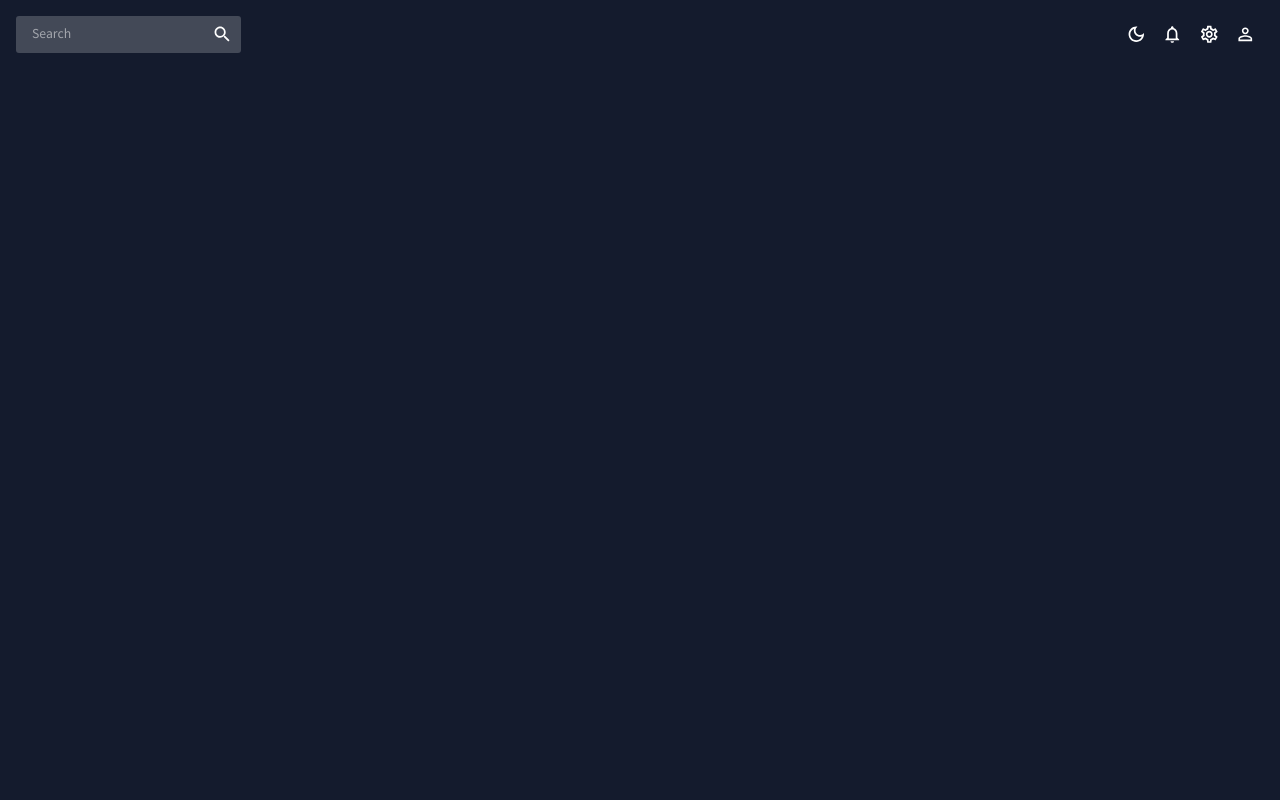
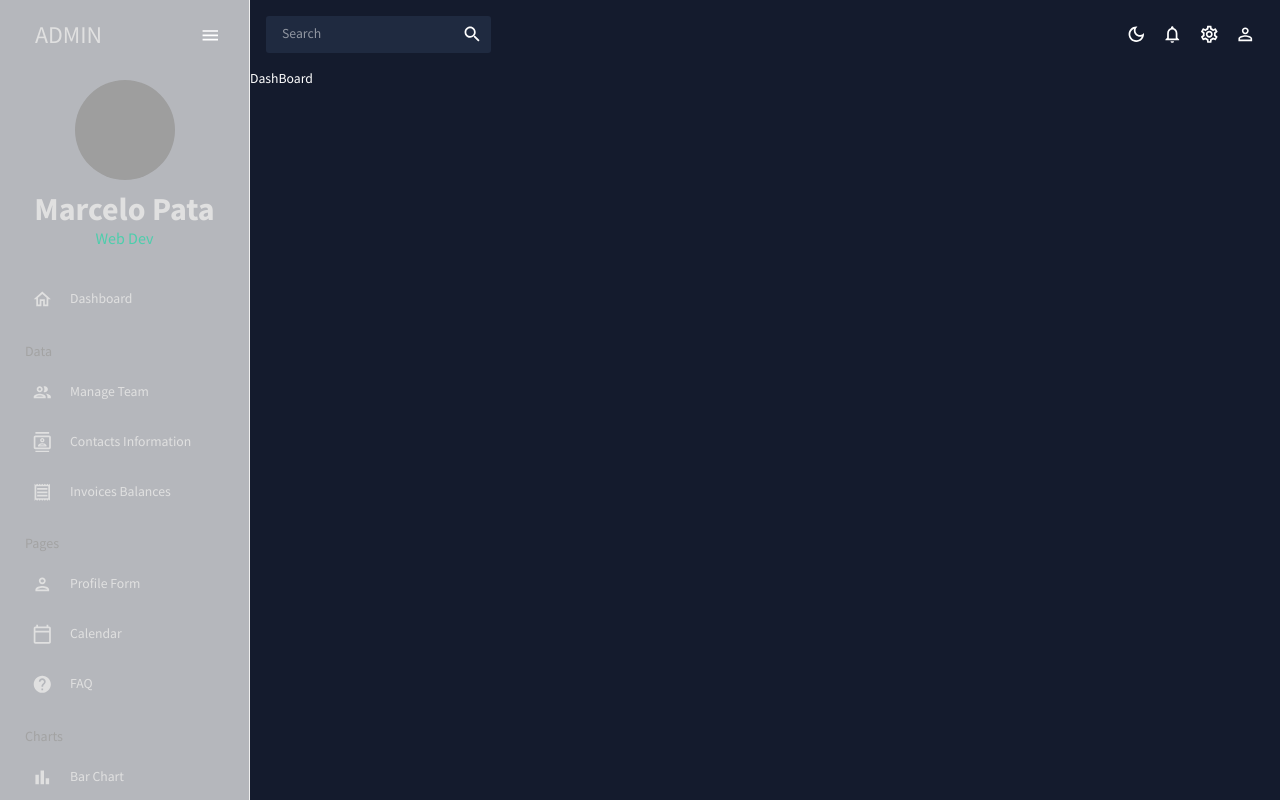
Before and after one commit to patamarcelo/dashboard-react, a React (Create React App) app: page / in a window 1280 px wide. Shown: the top 800 px of the page. Built offline with nearby package versions, Linux system fonts and the light colour scheme; grey boxes are pictures that could not be loaded.

Commit message:
starting header

```diff
--- a/src/App.js
+++ b/src/App.js
@@ -1,6 +1,19 @@
 import { ColorModeContext, useMode } from "./theme";
 import { CssBaseline, ThemeProvider } from "@mui/material";
-import TopBar from './scenes/global/TopBar'
+import { Routes, Route } from "react-router-dom";
+import TopBar from "./scenes/global/TopBar";
+import SideBarPage from "./scenes/global/SideBar";
+import Dashboard from "./scenes/dashboard";
+// import Team from './scenes/team'
+// import Invoices from './scenes/invoices'
+// import Contacts from './scenes/contacts'
+// import Bar from './scenes/bar'
+// import Form from './scenes/form'
+// import Line from './scenes/line'
+// import Pie from './scenes/pie'
+// import FAQ from './scenes/faq'
+// import Geography from './scenes/geography'
+// import Calendar from './scenes/calendar'
 
 function App() {
 	const [theme, colorMode] = useMode();
@@ -10,8 +23,23 @@
 			<ThemeProvider theme={theme}>
 				<CssBaseline />
 				<div className="app">
+					<SideBarPage />
 					<main className="content">
 						<TopBar />
+						<Routes>
+							<Route path="/" element={<Dashboard />} />
+							{/* <Route path="/team" element={<Team />}/> */}
+							{/* <Route path="/contacts" element={<Contacts />}/> */}
+							{/* <Route path="/invoices" element={<Invoices />}/> */}
+							{/* <Route path="/form" element={<Form />}/> */}
+							{/* <Route path="/bar" element={<Bar />}/> */}
+							{/* <Route path="/pie" element={<Pie />}/> */}
+							{/* <Route path="/line" element={<Line />}/> */}
+							{/* <Route path="/faq" element={<FAQ />}/> */}
+							{/* <Route path="/geography" element={<Geography />}/> */}
+							{/* <Route path="/line" element={<Line />}/> */}
+							{/* <Route path="/calendar" element={<Calendar />}/> */}
+						</Routes>
 					</main>
 				</div>
 			</ThemeProvider>
--- a/src/index.js
+++ b/src/index.js
@@ -3,6 +3,7 @@
 import "./index.css";
 import App from "./App";
 // import reportWebVitals from "./reportWebVitals";
+import { ProSidebarProvider } from "react-pro-sidebar";
 
 import { BrowserRouter } from "react-router-dom";
 
@@ -10,7 +11,9 @@
 root.render(
 	<React.StrictMode>
 		<BrowserRouter>
-			<App />
+			<ProSidebarProvider>
+				<App />
+			</ProSidebarProvider>
 		</BrowserRouter>
 	</React.StrictMode>
 );
--- a/src/scenes/global/SideBar.jsx
+++ b/src/scenes/global/SideBar.jsx
@@ -1,5 +1,243 @@
-const SideBar = () => {
-    return (<div>SideBar</div>)
-}
+import { useState } from "react";
+import { Sidebar, useProSidebar, Menu, MenuItem } from "react-pro-sidebar";
+import "./SideBar.css";
+// import 'react-pro-sidebar/dist/css/styles.css';
+import { Box, IconButton, Typography, useTheme } from "@mui/material";
+import { Link } from "react-router-dom";
+import { tokens } from "../../theme";
 
-export default SideBar;
+import HomeOutlinedIcon from "@mui/icons-material/HomeOutlined";
+import PeopleOutlinedIcon from "@mui/icons-material/PeopleOutlined";
+import ContactsOutlinedIcon from "@mui/icons-material/ContactsOutlined";
+import ReceiptOutlinedIcon from "@mui/icons-material/ReceiptOutlined";
+import PersonOutlinedIcon from "@mui/icons-material/PersonOutlined";
+import CalendarTodayOutlinedIcon from "@mui/icons-material/CalendarTodayOutlined";
+import HelpOutlinedIcon from "@mui/icons-material/HelpOutlined";
+import BarChartOutlinedIcon from "@mui/icons-material/BarChartOutlined";
+import PieChartOutlineOutlinedIcon from "@mui/icons-material/PieChartOutlineOutlined";
+import TimelineOutlinedIcon from "@mui/icons-material/TimelineOutlined";
+import MenuOutlinedIcon from "@mui/icons-material/MenuOutlined";
+import MapOutlinedIcon from "@mui/icons-material/MapOutlined";
+
+const Item = ({ title, to, icon, selected, setSelected }) => {
+	const theme = useTheme();
+	const colors = tokens(theme.palette.mode);
+	return (
+		<MenuItem
+			active={selected === title}
+			style={{ color: colors.grey[100] }}
+			onClick={() => setSelected(title)}
+			icon={icon}
+		>
+			<Typography>
+				{title}
+			</Typography>
+			<Link to={to} />
+		</MenuItem>
+	);
+};
+
+const SideBarPage = () => {
+	const theme = useTheme();
+	const colors = tokens(theme.palette.mode);
+	const [isCollapsed, setIsCollapsed] = useState(false);
+	const [selected, setSelected] = useState("Dashboard");
+
+	return (
+		<Box
+			width="20%"
+            height="100%"
+			sx={{
+				"& .css-kjhon7": {
+					background: `${colors.primary[400]} !important`
+				},
+				"& .pro-icon-wrapper": {
+					backgroundColor: "transparent !important"
+				},
+				"& .pro-inner-item": {
+					padding: "5px 35px 5px 20px !important"
+				},
+				"& .inner-item:hover": {
+					color: "#868dfb !important"
+				},
+				"& .menu-item.active": {
+					color: "#6870fa !important"
+				}
+			}}
+		>
+			<Sidebar  collapsed={isCollapsed}>
+				<Menu iconShape="saquare">
+					<MenuItem
+						onClick={() => setIsCollapsed(!isCollapsed)}
+						icon={isCollapsed ? <MenuOutlinedIcon /> : undefined}
+						style={{
+							margin: "10px 0 20px 0",
+							color: colors.grey[100]
+						}}
+						display="flex"
+						justifyContent="space-between"
+						alignItems="center"
+						ml="15px"
+					>
+						{!isCollapsed &&
+							<Box display="flex" justifyContent="space-between" alignItems="center" ml="15px">
+								<Typography
+									variant="h3"
+									color={colors.grey[100]}
+								>
+									ADMIN
+								</Typography>
+								<IconButton
+									onClick={() => setIsCollapsed(!isCollapsed)}
+								>
+									<MenuOutlinedIcon />
+								</IconButton>
+							</Box>}
+					</MenuItem>
+
+					{/* USER */}
+					{!isCollapsed &&
+						<Box mb="25px">
+							<Box
+								display="flex"
+								justifyContent="center"
+								alignItems="center"
+							>
+								<img
+									src={`../../assets/user_1.jpg`}
+									width="100px"
+									height="100px"
+									style={{
+										cursor: "pointer",
+										borderRadius: "50%"
+									}}
+									alt="profile-user"
+								/>
+							</Box>
+
+							<Box textAlign="center">
+								<Typography
+									variant="h2"
+									color={colors.grey[100]}
+									fontWeight="bold"
+									sx={{ m: "10px 0 0 0" }}
+								>
+									Marcelo Pata
+								</Typography>
+								<Typography
+									variant="h5"
+									color={colors.greenAccent[500]}
+								>
+									Web Dev
+								</Typography>
+							</Box>
+						</Box>}
+
+					{/* MENU ITEMS */}
+					<Box paddingLeft={isCollapsed ? undefined : "2%"}>
+						<Item
+							title="Dashboard"
+							to="/"
+							icon={<HomeOutlinedIcon />}
+							selected={selected}
+							setSelected={setSelected}
+						/>
+						<Typography
+							variant="h6"
+							color={colors.grey[300]}
+							sx={{ m: "15px 0 5px 20px" }}
+						>
+							Data
+						</Typography>
+						<Item
+							title="Manage Team"
+							to="/team"
+							icon={<PeopleOutlinedIcon />}
+							selected={selected}
+							setSelected={setSelected}
+						/>
+						<Item
+							title="Contacts Information"
+							to="/contacts"
+							icon={<ContactsOutlinedIcon />}
+							selected={selected}
+							setSelected={setSelected}
+						/>
+						<Item
+							title="Invoices Balances"
+							to="/invoices"
+							icon={<ReceiptOutlinedIcon />}
+							selected={selected}
+							setSelected={setSelected}
+						/>
+						<Typography
+							variant="h6"
+							color={colors.grey[300]}
+							sx={{ m: "15px 0 5px 20px" }}
+						>
+							Pages
+						</Typography>
+						<Item
+							title="Profile Form"
+							to="/form"
+							icon={<PersonOutlinedIcon />}
+							selected={selected}
+							setSelected={setSelected}
+						/>
+						<Item
+							title="Calendar"
+							to="/calendar"
+							icon={<CalendarTodayOutlinedIcon />}
+							selected={selected}
+							setSelected={setSelected}
+						/>
+						<Item
+							title="FAQ"
+							to="/faq"
+							icon={<HelpOutlinedIcon />}
+							selected={selected}
+							setSelected={setSelected}
+						/>
+						<Typography
+							variant="h6"
+							color={colors.grey[300]}
+							sx={{ m: "15px 0 5px 20px" }}
+						>
+							Charts
+						</Typography>
+						<Item
+							title="Bar Chart"
+							to="/bar"
+							icon={<BarChartOutlinedIcon />}
+							selected={selected}
+							setSelected={setSelected}
+						/>
+						<Item
+							title="Pie Chart"
+							to="/pie"
+							icon={<PieChartOutlineOutlinedIcon />}
+							selected={selected}
+							setSelected={setSelected}
+						/>
+						<Item
+							title="Line Chart"
+							to="/line"
+							icon={<TimelineOutlinedIcon />}
+							selected={selected}
+							setSelected={setSelected}
+						/>
+						<Item
+							title="Geography Chart"
+							to="/geography"
+							icon={<MapOutlinedIcon />}
+							selected={selected}
+							setSelected={setSelected}
+						/>
+					</Box>
+				</Menu>
+			</Sidebar>
+		</Box>
+	);
+};
+
+export default SideBarPage;
--- a/src/theme.js
+++ b/src/theme.js
@@ -20,7 +20,7 @@
 					100: "#d0d1d5",
 					200: "#a1a4ab",
 					300: "#727681",
-					400: "#434957",
+					400: "#1F2A40",
 					500: "#141b2d",
 					600: "#101624",
 					700: "#0c101b",
```
Also changed, not shown: src/components/Header.jsx (added, +14 -0 lines), src/scenes/global/SideBar.css (added), 1 other file (tests, documents, lock files or other folders).
